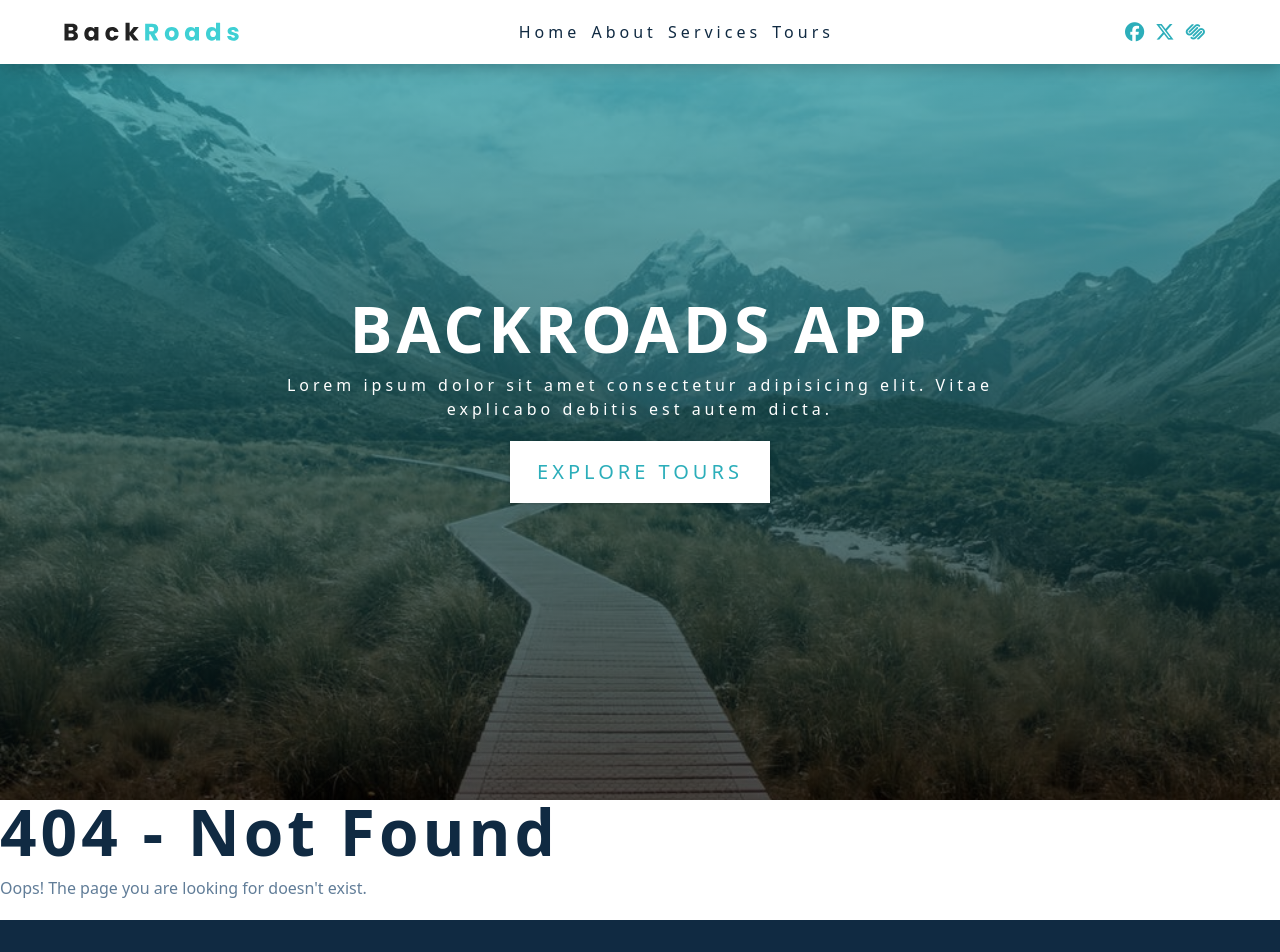
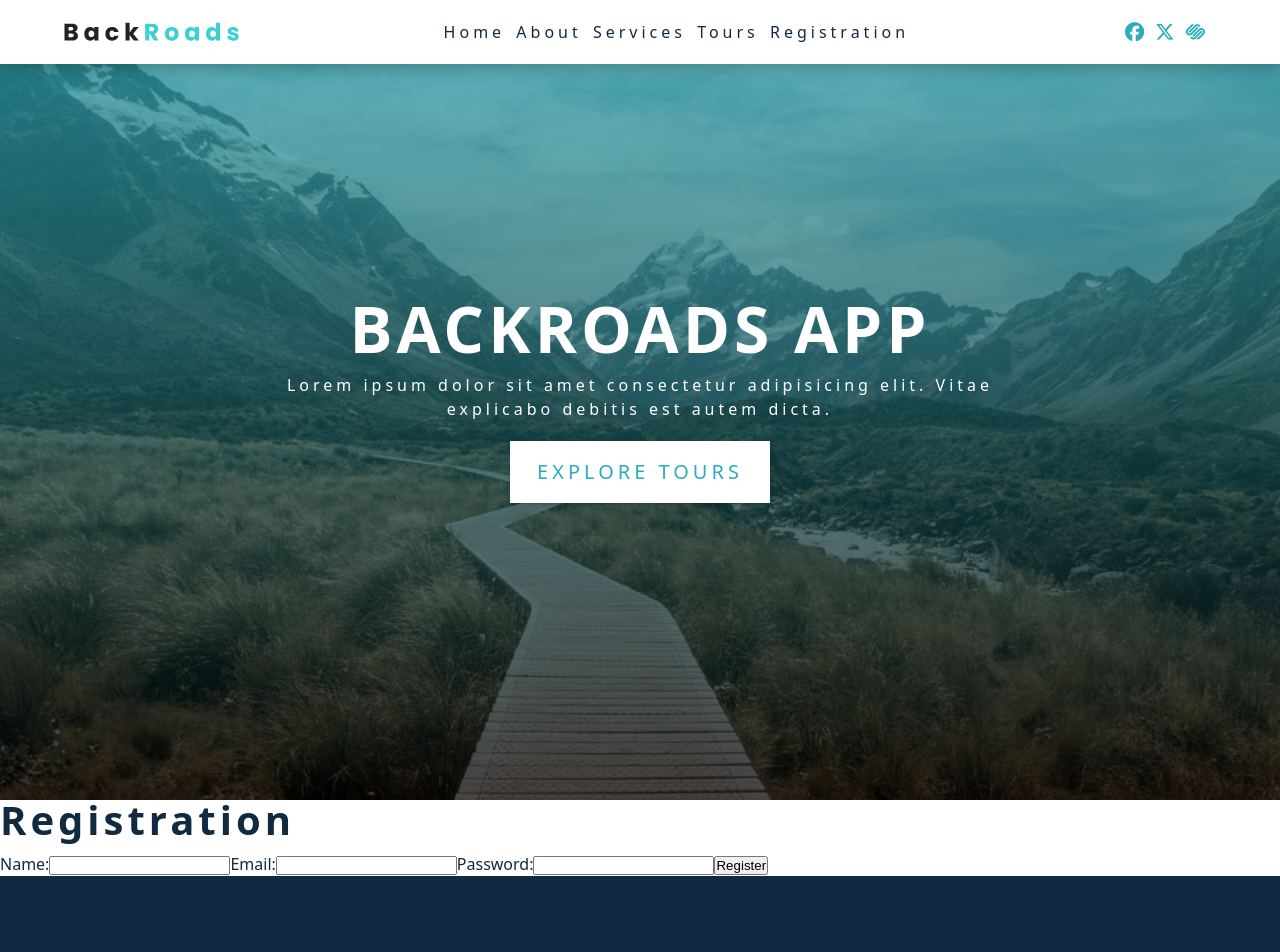
Before and after one commit to AaroSaila/week4-fe-pp, a React (Vite) app: page /registration in a window 1280 px wide. Shown: the top 952 px of the page. Built offline with nearby package versions, Linux system fonts and the light colour scheme.

Commit message:
iteration 5 complete

```diff
--- a/src/App.jsx
+++ b/src/App.jsx
@@ -6,6 +6,7 @@ import Services from "./components/Services";
 import Tours from "./components/Tours";
 import Home from "./components/Home";
 import NotFound from "./components/NotFound";
+import Registration from "./components/Registration";
 import "./App.css";
 import { BrowserRouter, Route, Routes } from "react-router-dom";
 
@@ -19,6 +20,7 @@ function App() {
         <Route path="/services" element={<Services />} />
         <Route path="/tours" element={<Tours />} />
         <Route path="/about" element={<About />} />
+        <Route path="/registration" element={<Registration />} />
         <Route path="*" element={<NotFound />} />
       </Routes>
       <Footer />
--- /dev/null
+++ b/src/components/Registration.jsx
@@ -0,0 +1,38 @@
+import React, { useState } from 'react';
+
+const Registration = () => {
+    const [name, setName] = useState('');
+    const [email, setEmail] = useState('');
+    const [password, setPassword] = useState('');
+
+    const onSubmit = (e) => {
+        e.preventDefault();
+
+        const submissionData = {
+            name,
+            email,
+            password
+        };
+        console.log(submissionData);
+
+        setName('');
+        setEmail('');
+        setPassword('');
+    }
+
+    return (
+        <div>
+            <h2>Registration</h2>
+            <form>
+                <label htmlFor='name'>Name:</label>
+                <input id='name' type='text' onChange={e => setName(e.target.value)} value={name}/>
+                <label htmlFor='email'>Email:</label>
+                <input id='email' type='email' onChange={e => setEmail(e.target.value)} value={email}/>
+                <label htmlFor='password'>Password:</label>
+                <input id='password' type='password' onChange={e => setPassword(e.target.value)} value={password}/>
+                <button onClick={onSubmit}>Register</button>
+            </form>
+        </div>
+    )
+}
+export default Registration;
--- a/src/data.js
+++ b/src/data.js
@@ -8,6 +8,7 @@ export const pageLinks = [
   { id: 2, href: "/about", text: "about" },
   { id: 3, href: "/services", text: "services" },
   { id: 4, href: "/tours", text: "tours" },
+  { id: 5, href: "/registration", text: "registration" },
 ];
 
 export const socialLinks = [
```
